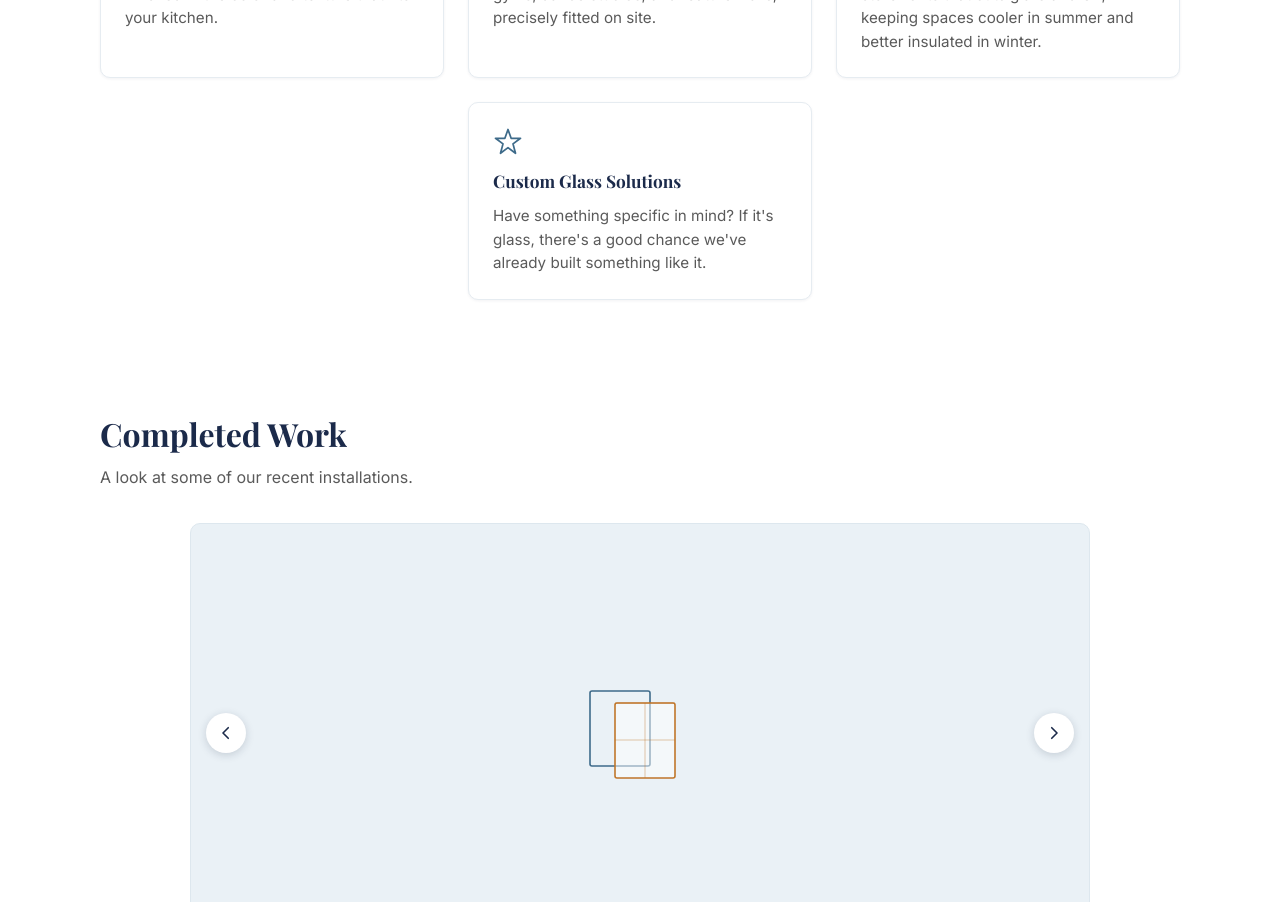
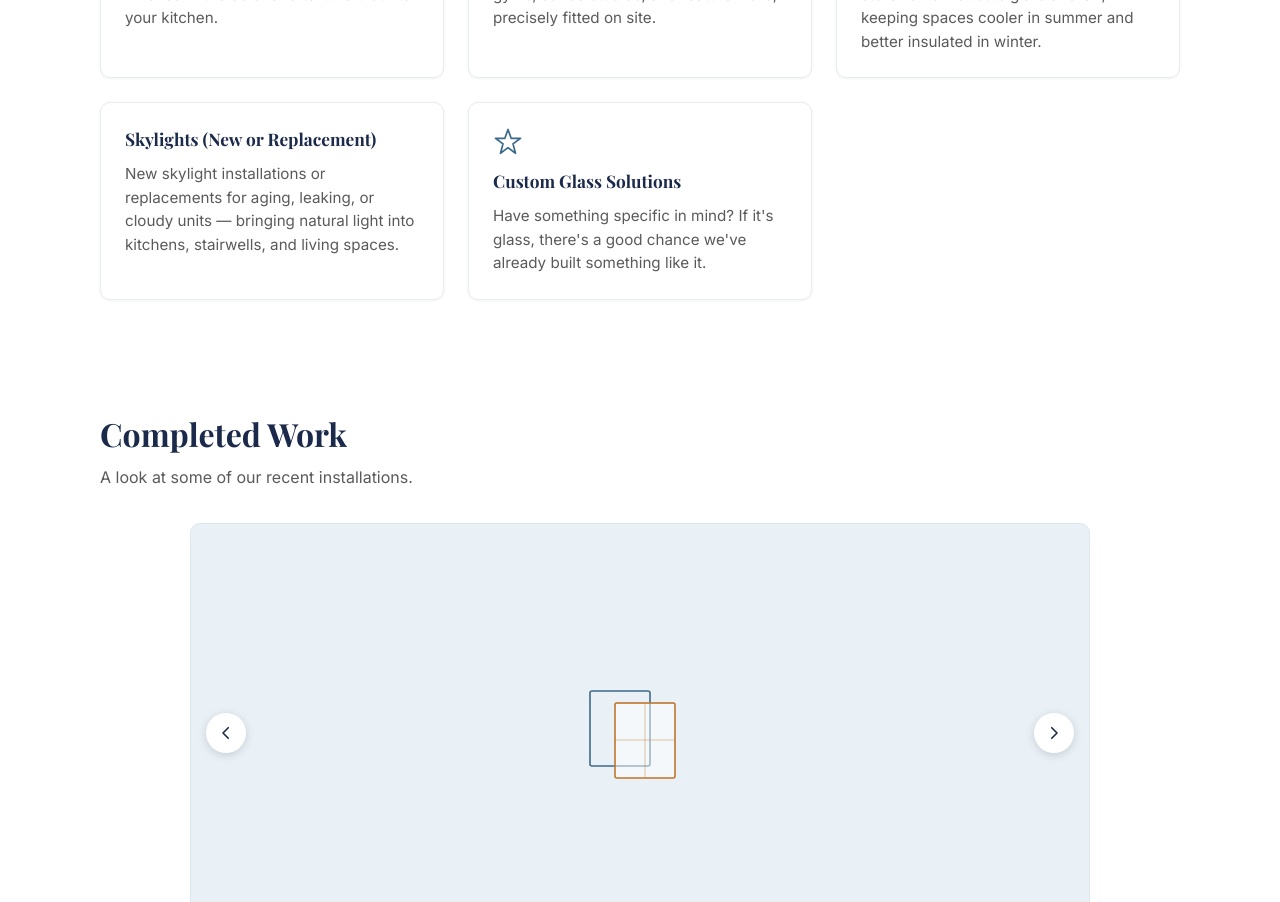
Before and after one commit to maplesheetco/finelines-glass, a React (Vite) app: page / in a window 1280 px wide. Shown: the part 1180-2082 px from the top of the page. Built offline with nearby package versions, Linux system fonts and the light colour scheme.

Commit message:
Add new skylight service entry to data.js

```diff
--- a/src/data.js
+++ b/src/data.js
@@ -83,6 +83,11 @@ export const SERVICES = [
     icon: 'film',
   },
   {
+    title: 'Skylights (New or Replacement)',
+    blurb: 'New skylight installations or replacements for aging, leaking, or cloudy units — bringing natural light into kitchens, stairwells, and living spaces.',
+    icon: 'skylight',
+  },
+  {
     title: 'Custom Glass Solutions',
     blurb: "Have something specific in mind? If it's glass, there's a good chance we've already built something like it.",
     icon: 'custom',
```
